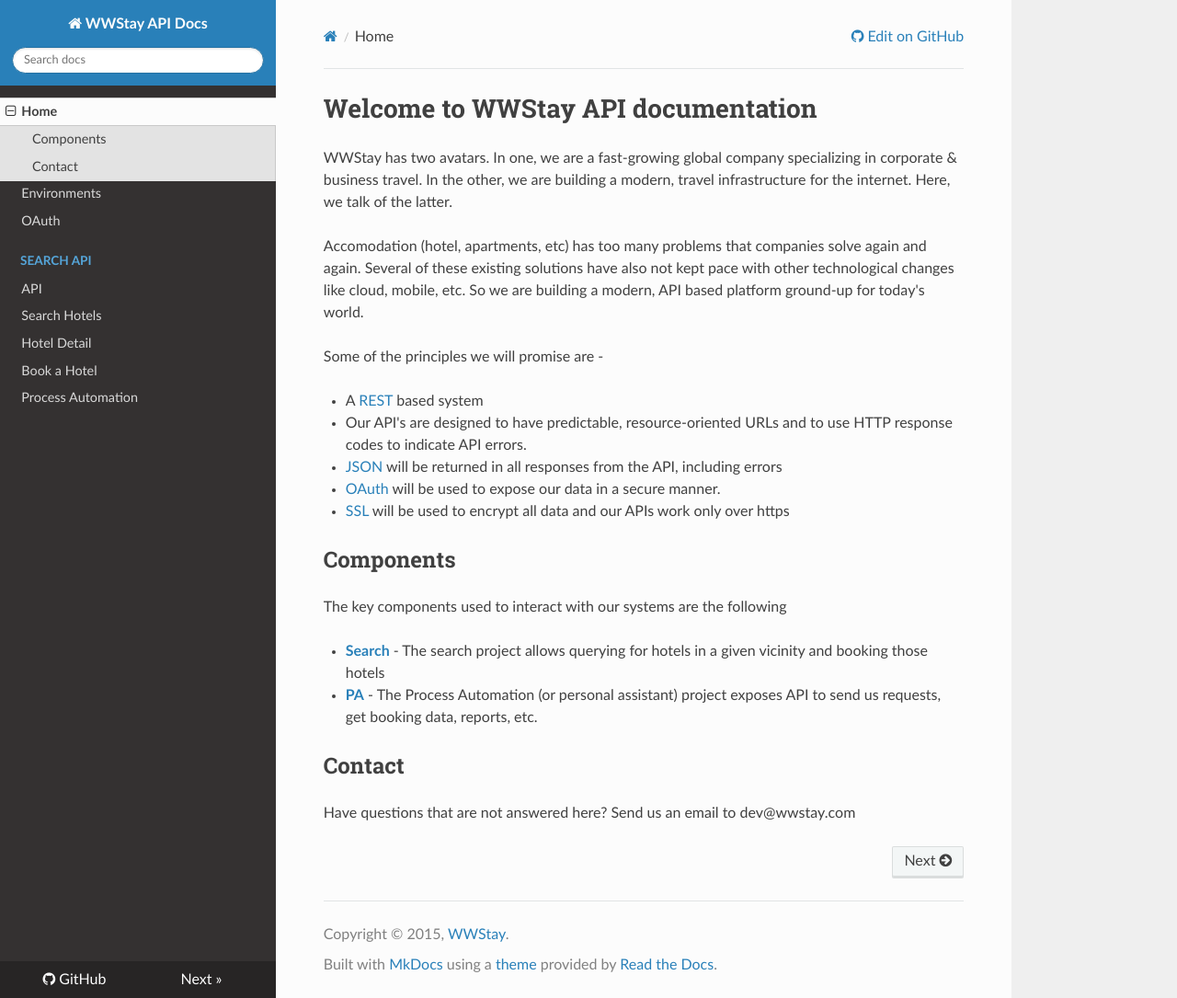
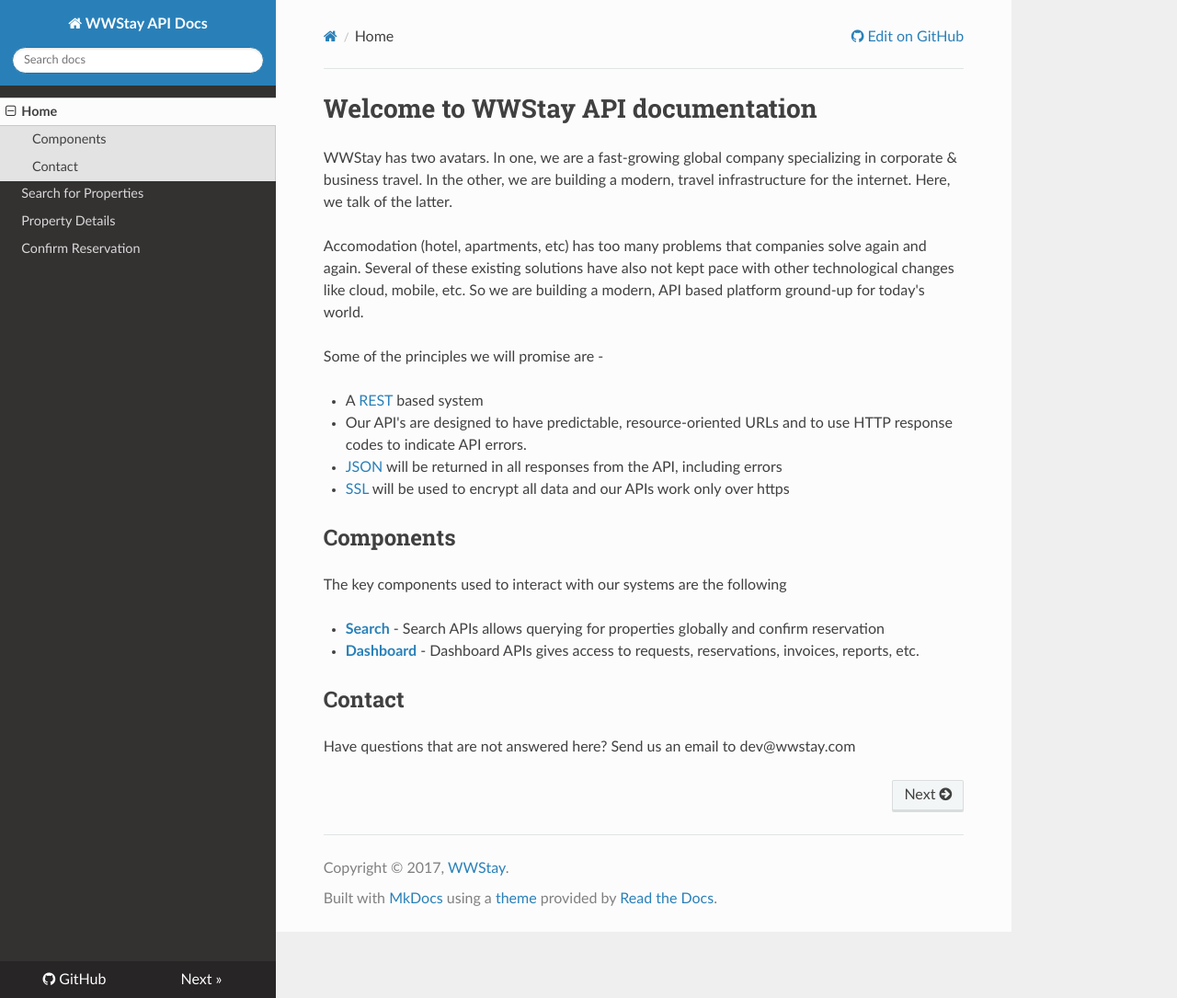
Before and after one commit to wwstay/docs, an MkDocs documentation site: the page built from docs/index.md, in a window 1280 px wide and 1085 px high. Shown: the whole window at 92% size. Built offline with MkDocs 1.6.1, drawn with Linux system fonts in a browser that asks for light colours; nearby versions of some CDN libraries; old or Windows-style settings are respelled for this version of MkDocs.

Commit message:
update index

```diff
--- a/docs/index.md
+++ b/docs/index.md
@@ -18,20 +18,17 @@ based system
 * Our API's are designed to have predictable, resource-oriented URLs and
 to use HTTP response codes to indicate API errors.
 * [JSON](http://json.org/) will be returned in all responses from the API, including errors
-* [OAuth](http://oauth.net/) will be used to expose our data in a secure manner.
 * [SSL](http://en.wikipedia.org/wiki/Transport_Layer_Security) will be used to encrypt all data and our APIs work
 only over https
-
 
 ## Components
 
 The key components used to interact with our systems are the following
 
-* **[Search](search/search.md)** - The search project allows
-querying for hotels in a given vicinity and booking those hotels
+* **[Search](search/search.md)** - Search APIs allows
+querying for properties globally and confirm reservation
 
-* **[PA](pa.md)** - The Process Automation (or personal assistant)
-project exposes API to send us requests, get booking data, reports, etc.
+* **[Dashboard](pa.md)** - Dashboard APIs gives access to requests, reservations, invoices, reports, etc.
 
 ## Contact
 
--- a/mkdocs.yml
+++ b/mkdocs.yml
@@ -1,5 +1,4 @@
 site_name: WWStay API Docs
-site_url: https://docs.wwstay.com/
 site_description: API documentation of WWStay
 repo_url: https://github.com/wwstay/docs
 theme: readthedocs
@@ -7,12 +6,8 @@ site_favicon: favicon.ico
 
 pages:
 - ['index.md', 'Home']
-- ['environments.md', 'Environments']
-- ['oauth.md','OAuth']
-- ['search/search-api.md', 'Search API','API']
-- ['search/search.md','Search API', 'Search Hotels']
-- ['search/hotel-detail.md','Search API', 'Hotel Detail']
-- ['search/book.md', 'Search API','Book a Hotel']
-- ['pa.md', 'Process Automation']
+- ['search/search.md', 'Search for Properties']
+- ['search/detail.md','Property Details']
+- ['search/book.md', 'Confirm Reservation']
 
-copyright: Copyright &copy; 2015, <a href="https://wwstay.com", target="_blank">WWStay</a>.
+copyright: Copyright &copy; 2017, <a href="https://wwstay.com", target="_blank">WWStay</a>.
```
Also changed, not shown: docs/search/detail.md (renamed from docs/search/hotel-detail.md), 1 other file.
